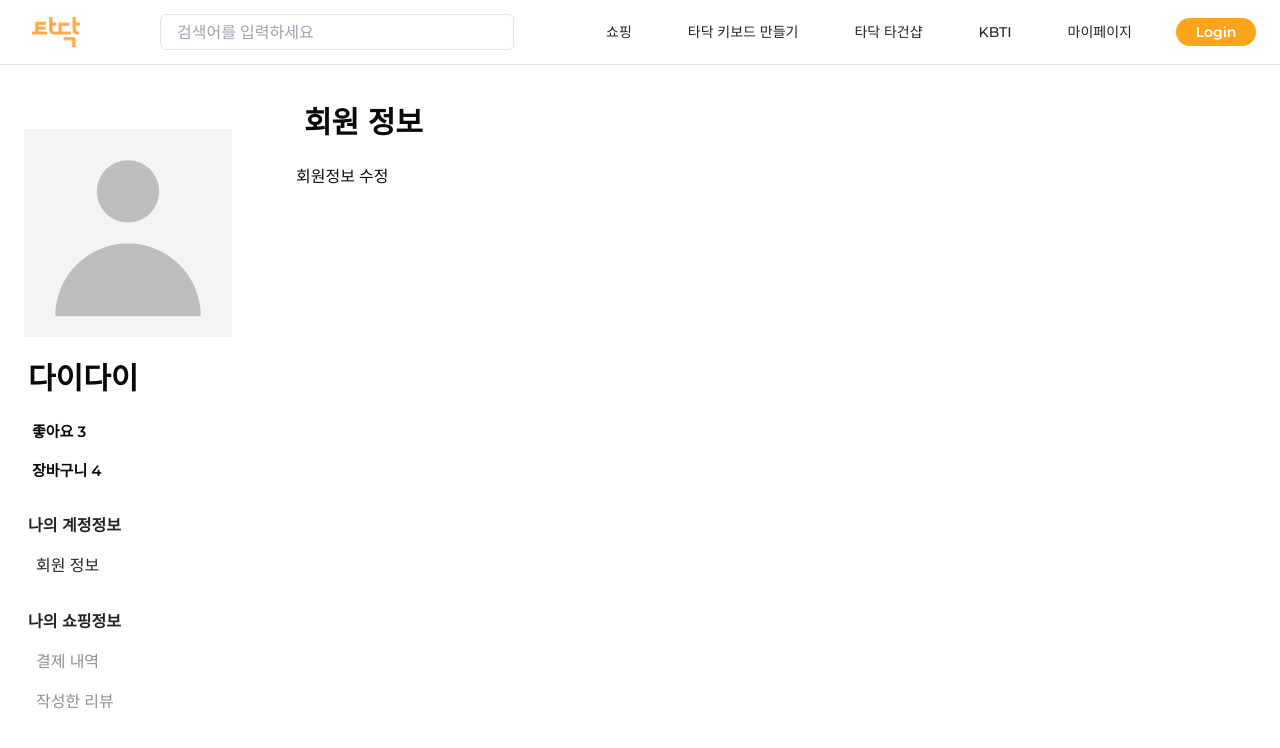
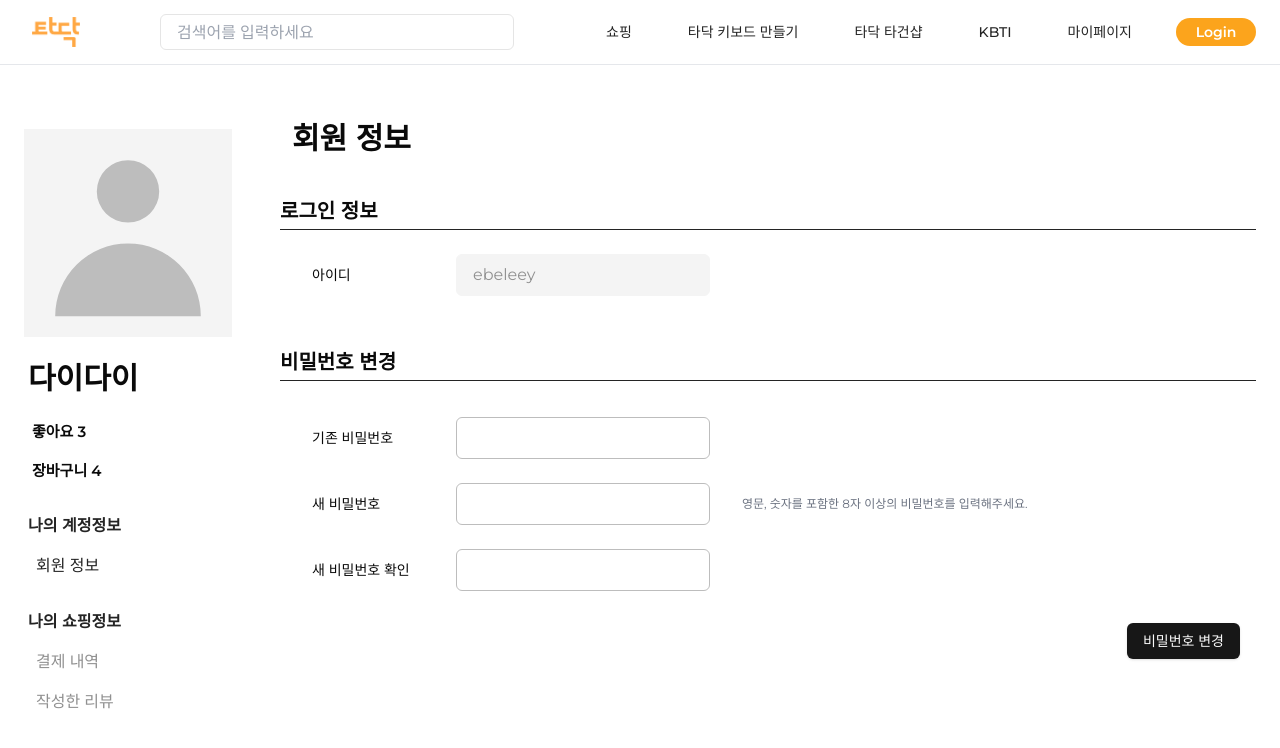
Before and after one commit to teamdadada/tadak, a React (Vite) app in the folder client/web/: page /mypage in a window 1280 px wide. Shown: the top 748 px of the page. Built offline with nearby package versions, Linux system fonts and the light colour scheme; a web font is replaced by a local one.

Commit message:
[FE] design: 마이페이지 회원 정보 UI 구현

```diff
--- /dev/null
+++ b/client/web/src/components/mypage/FormField.tsx
@@ -0,0 +1,85 @@
+import { InputHTMLAttributes, ChangeEvent } from 'react'
+
+interface FormFieldProps extends InputHTMLAttributes<HTMLInputElement> {
+  label: string
+  name: string
+  type: string
+  value?: string | number | readonly string[] // value 속성 명시적 추가
+  onChange?: (e: ChangeEvent<HTMLInputElement>) => void // onChange 이벤트 핸들러 명시적 추가
+  error?: string
+  helpText?: string
+  className?: string
+  labelClassName?: string
+  inputClassName?: string
+  textClassName?: string
+  disabled?: boolean
+  labelWidth?: string
+  inputWidth?: string
+}
+
+const FormField: React.FC<FormFieldProps> = ({
+  label,
+  name,
+  type,
+  value,
+  onChange,
+  error,
+  helpText,
+  className = '',
+  labelClassName = '',
+  inputClassName = '',
+  textClassName = '',
+  disabled = false,
+  labelWidth = 'w-32',
+  inputWidth = 'w-68',
+  ...rest
+}) => {
+  return (
+    <div className={`${className}`}>
+      <div
+        className={`flex flex-col lg:flex-row lg:justify-center lg:items-center gap-2 lg:gap-4`}
+      >
+        {/* 라벨 */}
+        <label
+          htmlFor={name}
+          className={`text-sm font-medium ${labelWidth} lg:shrink-0 ${labelClassName}`}
+        >
+          {label}
+        </label>
+
+        {/* 입력 필드 */}
+        <input
+          id={name}
+          name={name}
+          type={type}
+          value={value}
+          onChange={onChange}
+          disabled={disabled}
+          className={`px-4 py-2 border border-tadak-gray rounded-md focus:outline-none ${
+            error ? 'border-red-500' : 'border-tadak-gray '
+          } ${
+            disabled
+              ? 'border border-tadak-light-gray bg-tadak-light-gray text-tadak-dark-gray'
+              : 'bg-white'
+          } lg:${inputWidth} ${inputClassName}`}
+          {...rest}
+        />
+
+        {/* 텍스트 */}
+        <div className="ml-4 flex-1">
+          {error ? (
+            <p className={`text-xs text-red-500 ${textClassName}`}>{error}</p>
+          ) : helpText ? (
+            <p className={`text-xs text-gray-500 ${textClassName}`}>
+              {helpText}
+            </p>
+          ) : (
+            <p className="text-xs invisible lg:block hidden">다이</p>
+          )}
+        </div>
+      </div>
+    </div>
+  )
+}
+
+export default FormField
--- a/client/web/src/pages/MyPage/MyPage.tsx
+++ b/client/web/src/pages/MyPage/MyPage.tsx
@@ -45,8 +45,8 @@ const MyPage = () => {
         onMenuChange={handleMenuChange}
       />
 
-      <div className="flex-1 p-6 md:p-10">
-        <h1 className="text-3xl font-bold mb-6 px-2">{selectedMenu}</h1>
+      <div className="flex-1 mt-14 px-6">
+        <h1 className="text-3xl font-bold mb-10 px-3">{selectedMenu}</h1>
         {renderContent()}
       </div>
     </div>
--- a/client/web/src/pages/MyPage/MypageSidebar.tsx
+++ b/client/web/src/pages/MyPage/MypageSidebar.tsx
@@ -27,7 +27,7 @@ const MypageSidebar = ({ selectedMenu, onMenuChange }: SidebarProps) => {
       {/* 프로필 */}
       <div className="flex flex-col gap-6 mb-4">
         {/* 프로필 사진 */}
-        <div className="bg-tadak-light-gray flex items-center justify-center">
+        <div className="bg-tadak-light-gray flex items-center justify-center w-52">
           <svg
             className="text-tadak-gray"
             fill="currentColor"
--- a/client/web/src/pages/MyPage/UserProfile.tsx
+++ b/client/web/src/pages/MyPage/UserProfile.tsx
@@ -1,7 +1,61 @@
+import FormField from '@/components/mypage/FormField'
+import { Button } from '@/components/ui/button'
+import { useState } from 'react'
+
 const UserProfile = () => {
+  const userId = 'ebeleey'
+  const [currentPassword, setCurrentPassword] = useState('')
+  const [newPassword, setNewPassword] = useState('')
+  const [confirmPassword, setConfirmPassword] = useState('')
+
   return (
-    <div>
-      <h1>회원정보 수정</h1>
+    <div className="flex flex-col gap-8 mb-7">
+      <div className="flex flex-col gap-1">
+        <h2 className="text-xl font-bold">로그인 정보</h2>
+        <hr className="border-tadak-black " />
+        <div className="flex flex-col px-8 py-5">
+          <FormField
+            label={'아이디'}
+            name={'userId'}
+            type={'text'}
+            value={userId}
+            disabled={true}
+          />
+        </div>
+      </div>
+      <div className="flex flex-col gap-1">
+        <h2 className="text-xl font-bold">비밀번호 변경</h2>
+        <hr className="border-tadak-black " />
+        <form action="">
+          <div className="flex flex-col space-y-6 p-8 lg:pr-0">
+            <FormField
+              label={'기존 비밀번호'}
+              name={'currentPassword'}
+              type={'password'}
+              value={currentPassword}
+              onChange={(e) => setCurrentPassword(e.target.value)}
+            />
+            <FormField
+              label={'새 비밀번호'}
+              name={'newPassword'}
+              type={'password'}
+              value={newPassword}
+              onChange={(e) => setNewPassword(e.target.value)}
+              helpText="영문, 숫자를 포함한 8자 이상의 비밀번호를 입력해주세요."
+            />
+            <FormField
+              label={'새 비밀번호 확인'}
+              name={'confirmPassword'}
+              type={'password'}
+              value={confirmPassword}
+              onChange={(e) => setConfirmPassword(e.target.value)}
+            />
+          </div>
+          <div className="flex justify-end mr-4">
+            <Button type="submit">비밀번호 변경</Button>
+          </div>
+        </form>
+      </div>
     </div>
   )
 }
```
